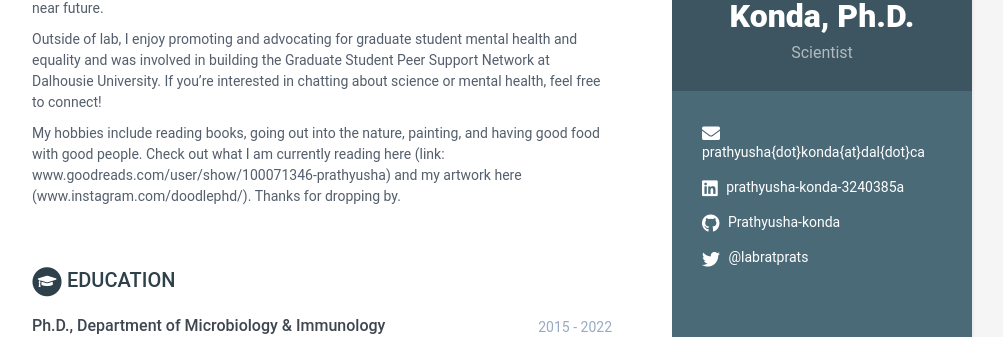
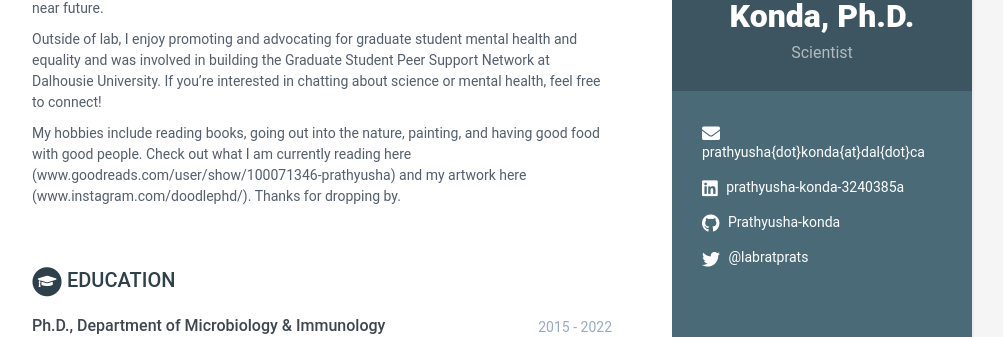
Before and after one commit to Prathyusha-konda/Website, a Jekyll site: the page built from index.html, in a window 1280 px wide and 900 px high. Shown: the part 205-542 px from the top of the window, without its empty margins (168-1171 px from the left). Built offline with Jekyll 4.4.1, drawn with Linux system fonts in a browser that asks for light colours.

Commit message:
Update data.yml

```diff
--- a/_data/data.yml
+++ b/_data/data.yml
@@ -26,7 +26,7 @@ career-profile:
 
       Outside of lab, I enjoy promoting and advocating for graduate student mental health and equality and was involved in building the Graduate Student Peer Support Network at Dalhousie University. If you're interested in chatting about science or mental health, feel free to connect!
 
-      My hobbies include reading books, going out into the nature, painting, and having good food with good people. Check out what I am currently reading here (link: www.goodreads.com/user/show/100071346-prathyusha) and my artwork here (www.instagram.com/doodlephd/). Thanks for dropping by.
+      My hobbies include reading books, going out into the nature, painting, and having good food with good people. Check out what I am currently reading here (www.goodreads.com/user/show/100071346-prathyusha) and my artwork here (www.instagram.com/doodlephd/). Thanks for dropping by.
 education:
     - degree: Ph.D., Department of Microbiology & Immunology
       university: Dalhousie University, Canada
```
